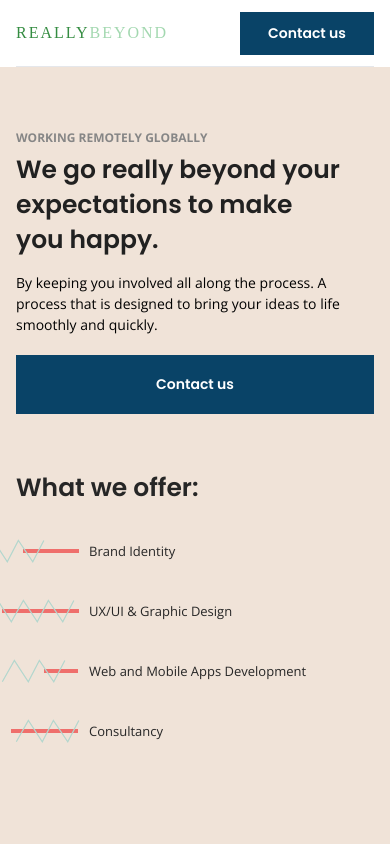
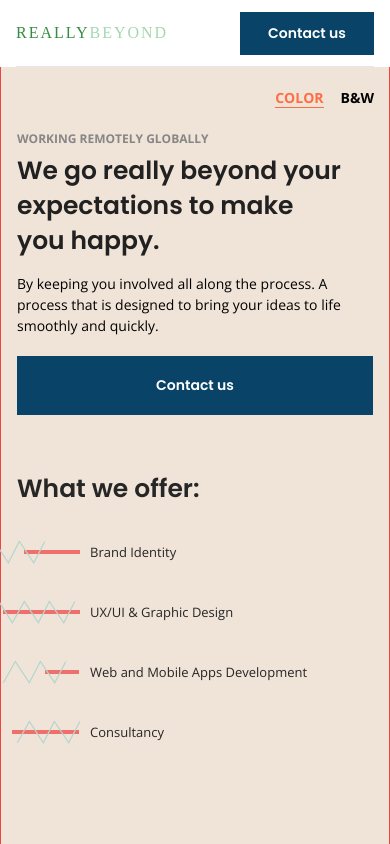
Before and after one commit to Kingkon963/reallyBeyond, a Next.js app: page / in a window 390 px wide. Shown: the top 844 px of the page. Built offline with nearby package versions, Linux system fonts and the light colour scheme; a web font is replaced by a local one.

Commit message:
Front page design done

```diff
--- a/pages/index.tsx
+++ b/pages/index.tsx
@@ -1,3 +1,4 @@
+import ColorSwitch from "@components/ColorSwitch";
 import Header from "@components/Header";
 import type { NextPage } from "next";
 import Head from "next/head";
@@ -16,8 +17,11 @@ const Home: NextPage = () => {
       <Header />
 
       <main>
-        <section className="hero">
+        <section className="hero border border-red-500">
           <div className="container">
+            {/* <div>
+              <ColorSwitch />
+            </div> */}
             <div className="flex-group">
               <div className="hero__text">
                 <h5>Working remotely globally</h5>
--- /dev/null
+++ b/src/components/ColorSwitch.tsx
@@ -0,0 +1,36 @@
+import React from "react";
+
+function ColorSwitch() {
+  function changeColorMode(mode: "bw" | "color") {
+    if (process.browser) {
+      const docElement = document.documentElement;
+      if (mode == "bw") {
+        docElement.classList.add("dark");
+      } else docElement.classList.remove("dark");
+    }
+  }
+  return (
+    <div className="container">
+      <ul className="flex gap-[17px] absolute right-0 bottom-[-20px] translate-y-full mr-4 lg:relative lg:bottom-auto lg:translate-y-0 lg:mr-6">
+        <li
+          className={`relative after:content-[''] after:absolute after:bottom-0 after:left-0 after:w-full
+      text-orange after:bg-orange dark:text-gray-400 dark:after:bg-gray-400
+      after:h-[1px] after:opacity-1 dark:after:opacity-0 dark:hover:after:opacity-100`}
+          onClick={() => changeColorMode("color")}
+        >
+          COLOR
+        </li>
+        <li
+          className="relative after:content-[''] after:absolute after:bottom-0 after:left-0 after:w-full
+      text-black after:bg-black
+      after:h-[1px] after:opacity-0 dark:after:opacity-100"
+          onClick={() => changeColorMode("bw")}
+        >
+          B&W
+        </li>
+      </ul>
+    </div>
+  );
+}
+
+export default ColorSwitch;
--- a/src/components/Header.tsx
+++ b/src/components/Header.tsx
@@ -1,18 +1,11 @@
 import React from "react";
 import styles from "@styles/Header.module.scss";
+import ColorSwitch from "./ColorSwitch";
 
 function Header() {
-  function changeColorMode(mode: "bw" | "color") {
-    if (process.browser) {
-      const docElement = document.documentElement;
-      if (mode == "bw") {
-        docElement.classList.add("dark");
-      } else docElement.classList.remove("dark");
-    }
-  }
   ///handleColorModeShift("bw");
   return (
-    <header className={`${styles.header} `}>
+    <header className={`${styles.header}`}>
       <div className={`container`}>
         <div
           className={`${styles.nav} h-[4.2rem] lg:h-32 border-b dark:border-b dark:border-gray-300`}
@@ -24,24 +17,7 @@ function Header() {
             </a>
           </div>
           <nav>
-            <ul className="hidden lg:flex gap-[17px] ">
-              <li
-                className={`relative after:content-[''] after:absolute after:bottom-0 after:left-0 after:w-full
-                 text-orange after:bg-orange dark:text-gray-400 dark:after:bg-gray-400
-                 after:h-[1px] after:opacity-1 dark:after:opacity-0 dark:hover:after:opacity-100`}
-                onClick={() => changeColorMode("color")}
-              >
-                COLOR
-              </li>
-              <li
-                className="relative after:content-[''] after:absolute after:bottom-0 after:left-0 after:w-full
-                 text-black after:bg-black
-                 after:h-[1px] after:opacity-0 dark:after:opacity-100"
-                onClick={() => changeColorMode("bw")}
-              >
-                B&W
-              </li>
-            </ul>
+            <ColorSwitch />
           </nav>
           <a href="#footer" className="contact-us">
             {" "}
--- a/styles/Header.module.scss
+++ b/styles/Header.module.scss
@@ -29,7 +29,7 @@
       margin-left: auto;
       ul {
         //display: flex;
-        margin-right: 40px;
+        //margin-right: 40px;
         li {
           cursor: pointer;
           font-size: 14px;
```
Also changed, not shown: styles/Home.scss (+0 -73 lines).
